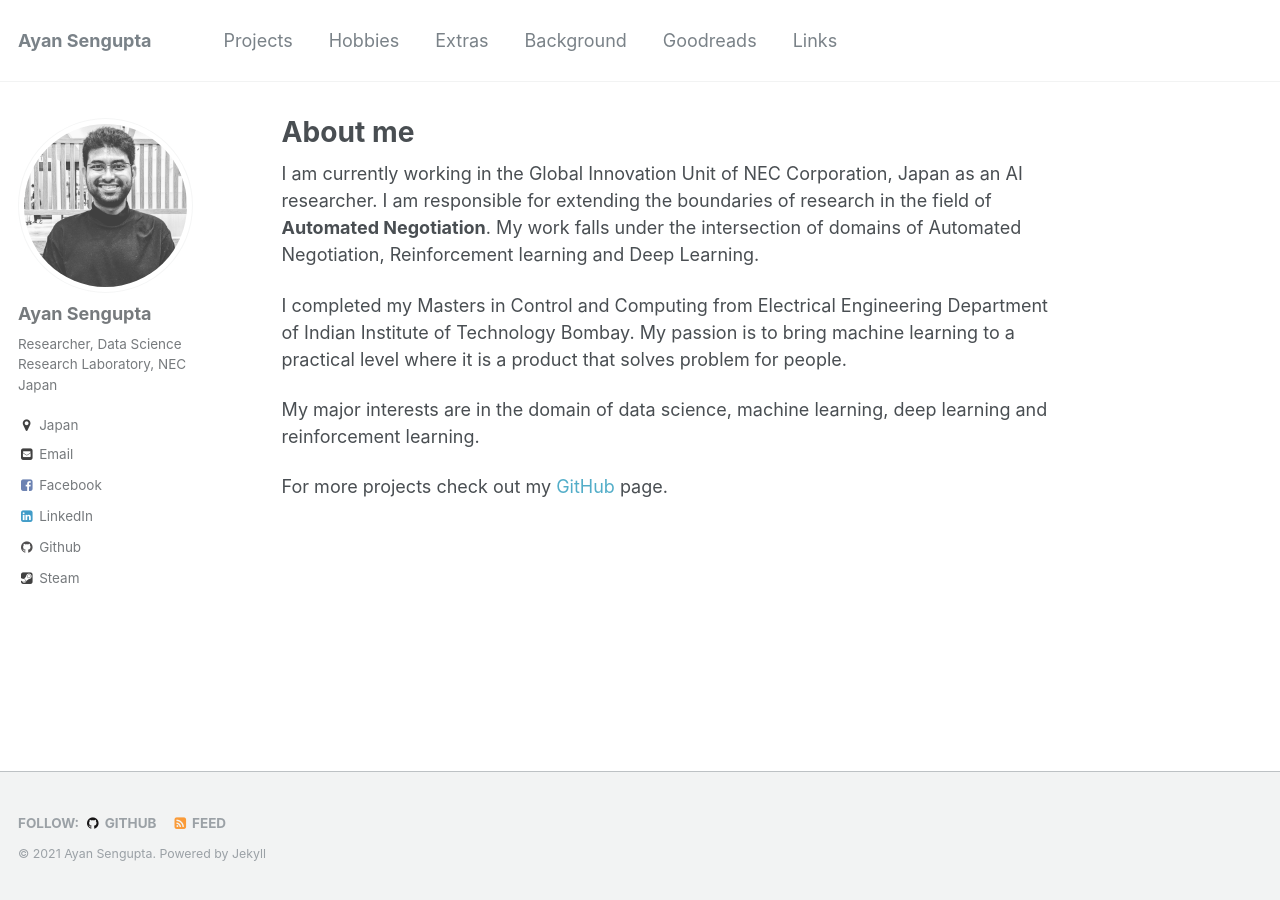
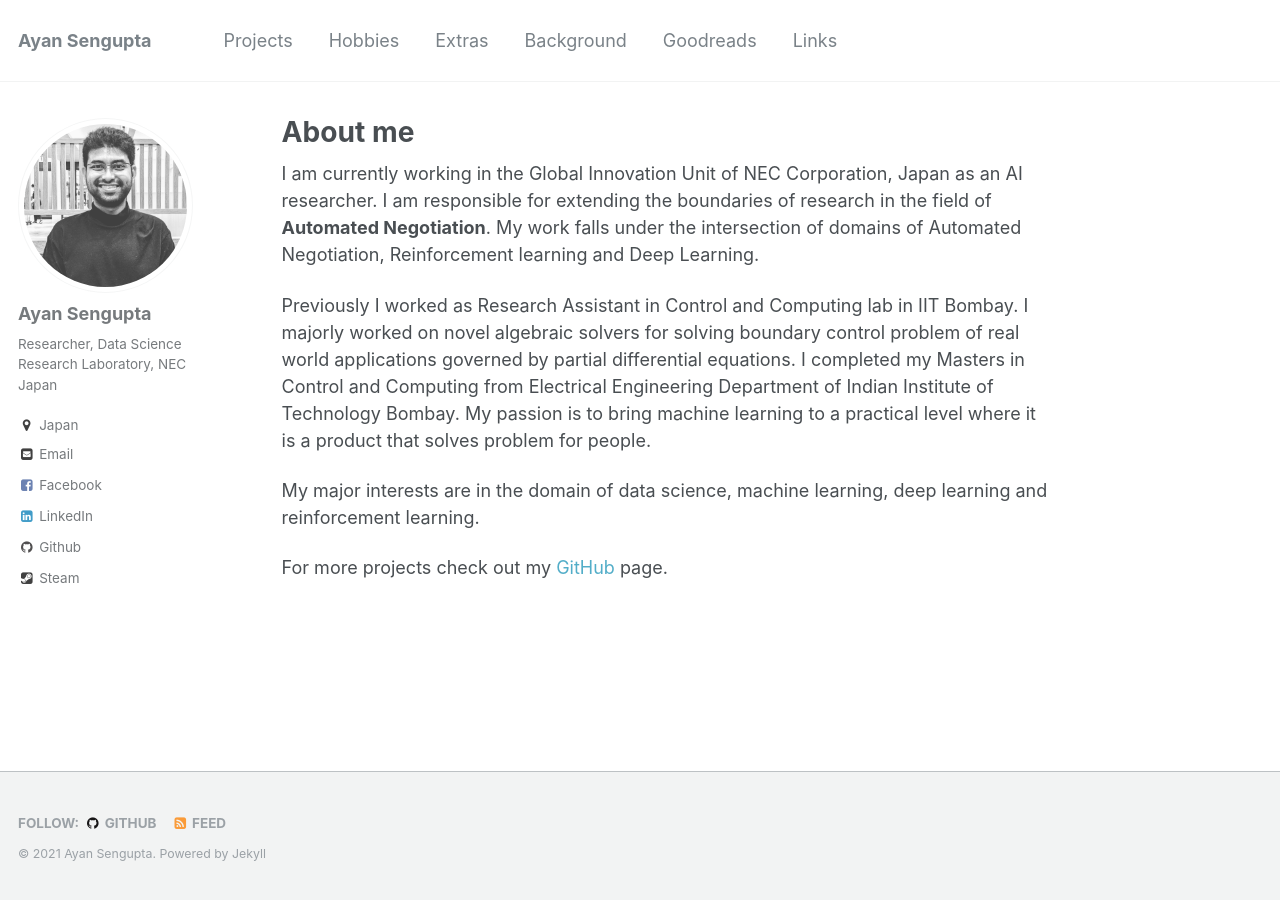
Before and after one commit to ayansengupta17/ayansengupta17.github.io, a Jekyll site: the page built from _pages/about.md, in a window 1280 px wide. Built offline with Jekyll 4.4.1, drawn with Linux system fonts in a browser that asks for light colours.

Commit message:
Update about.md

```diff
--- a/_pages/about.md
+++ b/_pages/about.md
@@ -4,10 +4,22 @@ title: "About me"
 excerpt: "About me"
 ---
 
-I am currently working in the Global Innovation Unit of NEC Corporation, Japan as an AI researcher. I am responsible for extending the boundaries of research in the field of **Automated Negotiation**. My work falls under the intersection of domains of Automated Negotiation, Reinforcement learning and Deep Learning.
+I am currently working in the Global Innovation Unit of NEC
+Corporation, Japan as an AI researcher. I am responsible for extending
+the boundaries of research in the field of **Automated Negotiation**.
+My work falls under the intersection of domains of Automated
+Negotiation, Reinforcement learning and Deep Learning.
 
-I completed my Masters in Control and Computing from Electrical Engineering Department of Indian Institute of Technology Bombay. My passion is to bring machine learning to a practical level where it is a product that solves problem for people.
+Previously I worked as Research Assistant in Control and Computing lab in IIT Bombay.
+I majorly worked on novel algebraic solvers for solving boundary control problem of real
+world applications governed by partial differential equations.
+I completed my Masters in Control and Computing from Electrical
+Engineering Department of Indian Institute of Technology Bombay. My
+passion is to bring machine learning to a practical level where it is
+a product that solves problem for people.
 
-My major interests are in the domain of data science, machine learning, deep learning and reinforcement learning.
+My major interests are in the domain of data science, machine
+learning, deep learning and reinforcement learning.
 
-For more projects check out my [GitHub]("https://github.com/ayansengupta17/") page.
+For more projects check out my
+[GitHub]("https://github.com/ayansengupta17/") page.
```
